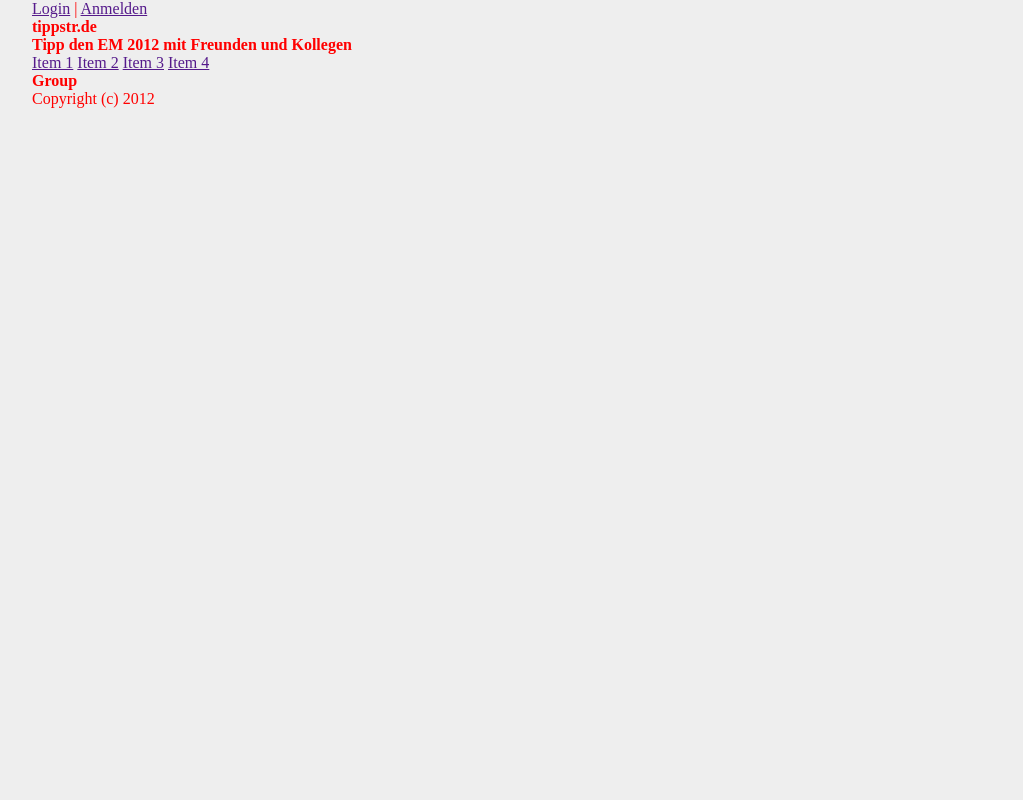
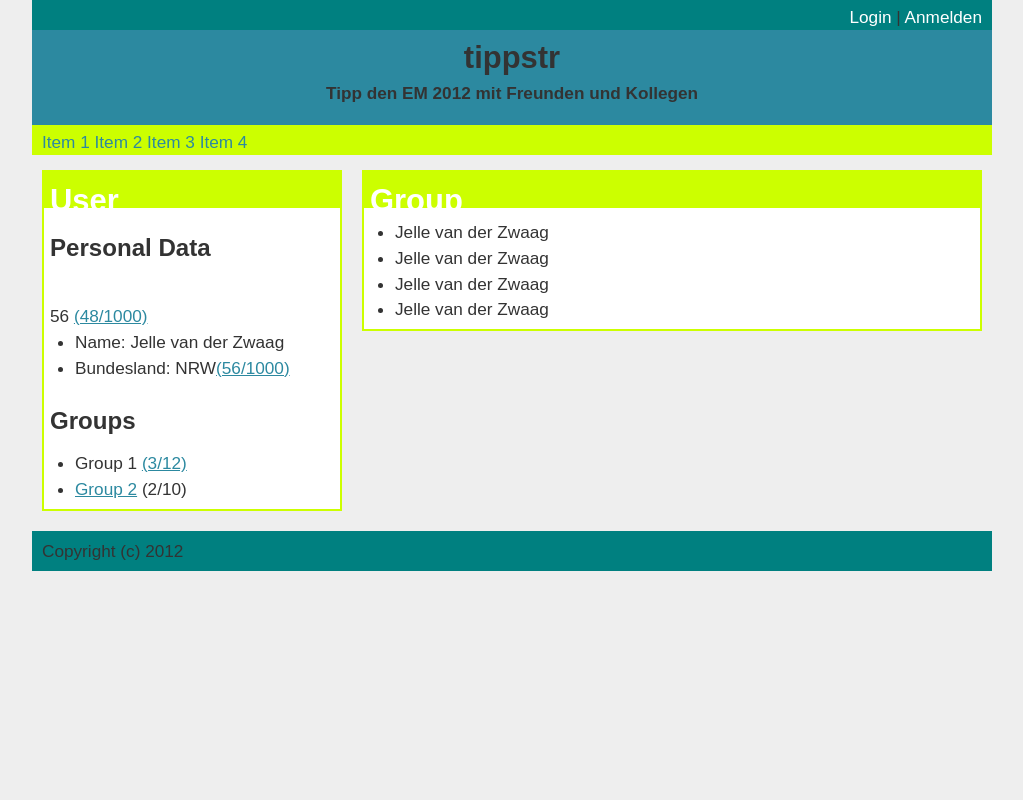
Before and after one commit to jelle82/tippstr, a PHP site: page /group.htm in a window 1280 px wide. Shown: the whole page, without its empty margins (128-1151 px from the left). Run offline with PHP 8.4, Linux system fonts and the light colour scheme.

Commit message:
now only need to think about what content to display and design user, home and blog pages

```diff
--- a/design/css/960_12_col.css
+++ b/design/css/960_12_col.css
@@ -15,7 +15,6 @@
 
 body {
   min-width: 960px;
-  color: red;
 }
 
 /* `Container
--- a/design/group.htm
+++ b/design/group.htm
@@ -9,25 +9,51 @@
 <body class="container_12">
 
 	<header>
-		<div id="login-header"><a href="">Login</a> | <a href="">Anmelden</a></div>
+		<div id="login-header"><span class="grid_3 push_9"><a href="">Login</a> | <a href="">Anmelden</a></span></div>
 		<hgroup>
-			<h1>tippstr.de</h1>
+			<h1>tippstr</h1>
 			<h2>Tipp den EM 2012 mit Freunden und Kollegen</h2>
 		</hgroup>
+
 		<nav>
-			<a href="">Item 1</a>
-			<a href="">Item 2</a>
-			<a href="">Item 3</a>
-			<a href="">Item 4</a>
+			<div class="grid_12">
+				<a href="">Item 1</a>
+				<a href="">Item 2</a>
+				<a href="">Item 3</a>
+				<a href="">Item 4</a>
+			</div>
 		</nav>
 	</header>
-	<div>
-		<div class="userinfo">
+
+	<div id="content">
+		<div class="sidebar">
+			<h1>User</h1>
+			<h2>Personal Data</h2>
+			<img src="" alt="" />
+			<p><span id="userpoints">56</span> <a href="">(48/1000)</a></p>
+			<ul>
+				<li>Name: Jelle van der Zwaag</li>
+				<li>Bundesland: NRW<a href="">(56/1000)</a></li>
+			</ul>
+			<h2>Groups</h2>
+			<ul>
+				<li>Group 1 <a href="" >(3/12)</a></li>
+				<li><a href="" >Group 2</a> (2/10)</li>
+			</ul>
 		</div>
-		<div class="maincontent">
+		<div class="main">
 			<h1>Group</h1>
+			<ul>
+				<li>Jelle van der Zwaag</li>
+				<li>Jelle van der Zwaag</li>
+				<li>Jelle van der Zwaag</li>
+				<li>Jelle van der Zwaag</li>
+
+			</ul>
 		</div>
-	</div>
+	</div> <!-- #content -->
+
+
 	<footer>
 		Copyright (c) 2012
 	</footer>
--- a/design/style.css
+++ b/design/style.css
@@ -1,13 +1,178 @@
 /*
 
 author: Jelle van der Zwaag
+
+colours:
+
+	#2c89a0 : blue;
+	#008080 : dark blue;
+	#ccff00 : fluor green
 */
 
 @import "css/reset.css";
 @import "css/960_12_col.css";
 
+html {
+	font : 0.672em/1.5 Junction, sans-serif;
+	color: #333;
+}
+
 body {
 	background-color: #eee;
+	font-size: 1.6em;
 	}
 
 /* STRUCTURE */
+
+header {
+	height: 150px;
+	background:  #2c89a0;
+	margin-bottom: 20px;
+	}
+
+#login-header {
+	height: 30px;
+	background: #008080;
+	text-align: right;
+	line-height: 35px; /*to get text centered*/
+	}
+
+
+header hgroup {
+	clear: both;
+	height: 90px;
+	display: inline;
+	text-align: center;
+	float: left;
+	margin-left: 10px;
+	margin-right: 10px;
+	width: 940px;
+	}
+
+nav {
+	clear: both;
+	height: 30px;
+	background: #ccff00;
+	line-height: 35px; /*to get text centered*/
+	}
+
+#content {
+	overflow: hidden; /* so to wrap this div about the children inside */
+	margin-bottom: 20px;
+
+}
+
+.sidebar {
+	border : 2px #ccff00 solid;
+	padding : 6px;
+	background: #fff;
+	 /* grid_4 */
+	display: inline;
+	float: left;
+	margin-left: 10px;
+	margin-right: 10px;
+	width: 284px;
+}
+
+.main {
+	border : 2px #ccff00 solid;
+	padding : 6px;
+	background: #fff;
+	/* grid_8 */
+	display: inline;
+	float: left;
+	margin-left: 10px;
+	margin-right: 10px;
+	width: 604px;
+	}
+
+footer {
+	height: 40px;
+	background: #008080;
+	clear: both;
+	line-height: 40px;
+	display: inline;
+	float: left;
+	padding-left: 10px;
+	padding-right: 10px;
+	width: 940px;
+}
+
+/* ANCHORS */
+
+/* general */
+
+a, a:visited {
+	text-decoration: underline;
+	color: #2c89a0;
+}
+
+header a, header a:visited {
+	text-decoration: none;
+	}
+
+a:hover {
+	text-decoration: underline;
+	color: #000;
+
+}
+
+a:active {
+	text-decoration: none;
+}
+
+/* specific */
+
+#login-header a {
+	color: #fff;
+	}
+
+nav a {
+	color: #000;
+	}
+
+/* OTHER ELEMENTS */
+
+h1 {
+	font-size: 1.8em;
+}
+
+#content h1 {
+	margin-bottom: 12px;
+}
+
+h2 {
+	font-size: 1.4em;
+}
+
+header h2 {
+	font-size: 1em;
+	}
+
+#content h2 {
+	margin: 22px 0 12px 0;
+}
+
+ul {
+	margin-left: 25px;
+	}
+
+/* MAIN */
+
+.sidebar h1 {
+	display: block;
+	background-color: #ccff00;
+	color: #fff;
+	margin: -6px;
+	padding: 6px;
+	height: 24px;
+	}
+
+.main h1 {
+	display: block;
+	background-color: #ccff00;
+	color: #fff;
+	margin: -6px;
+	padding: 6px;
+	height: 24px;
+	}
```
